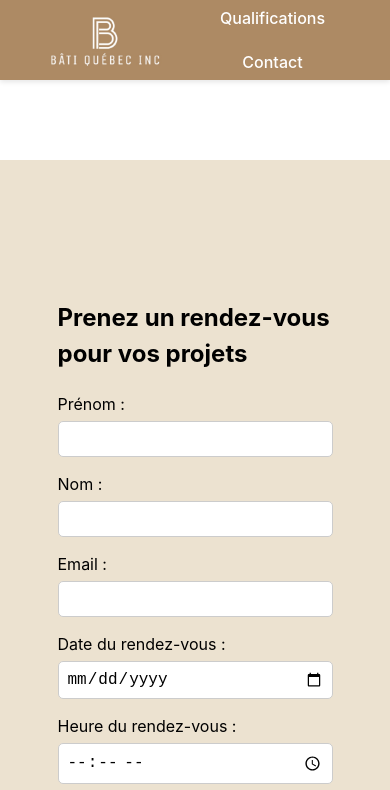
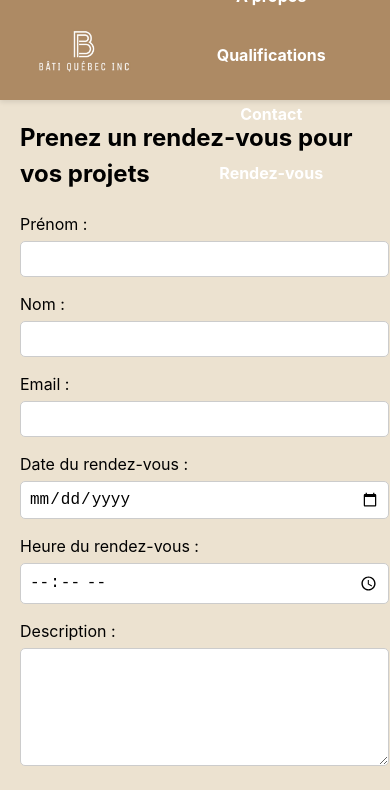
Before and after one commit to MyriamAssam/bati, a React (Vite) app: page /rdv in a window 390 px wide. Shown: the top 790 px of the page. Built offline with nearby package versions, Linux system fonts and the light colour scheme.

Commit message:
Arrangement style css pour mobile

```diff
--- a/src/App.css
+++ b/src/App.css
@@ -1,30 +1,8 @@
+/* 🌟 Ajustement global */
 #root {
   display: flex;
   flex-direction: column;
   flex-grow: 1;
-}
-
-.logo {
-  height: 60px;
-  /* Ajusté pour être mieux aligné */
-  padding: 10px;
-  transition: filter 300ms;
-}
-
-main {
-  flex: 1;
-  padding: 0;
-  text-align: center;
-  position: relative;
-  min-height: 100vh;
-}
-
-.logo:hover {
-  filter: drop-shadow(0 0 2em #646cffaa);
-}
-
-.logo.react:hover {
-  filter: drop-shadow(0 0 2em #61dafbaa);
 }
 
 html,
@@ -32,17 +10,12 @@ body {
   display: flex;
   flex-direction: column;
   min-height: 100vh;
-  padding-top: 80px;
+  margin: 0;
+  padding: 0;
   background-color: #ECE2D0;
-  margin: 0;
 }
 
-* {
-  box-sizing: border-box;
-  max-width: 100%;
-}
-
-/* ✅ Ajustement du menu */
+/* ✅ Correction du Header */
 header {
   background-color: #AD8A64;
   color: white;
@@ -65,6 +38,13 @@ header {
   align-items: center;
 }
 
+.logo {
+  height: 50px;
+  width: auto;
+  margin-left: 10px;
+}
+
+/* ✅ Correction du Menu */
 nav {
   display: flex;
   justify-content: flex-end;
@@ -76,7 +56,7 @@ nav {
   display: flex;
   flex-wrap: wrap;
   justify-content: center;
-  gap: 20px;
+  gap: 15px;
   margin: 0;
   padding: 0;
 }
@@ -92,7 +72,7 @@ nav {
   font-weight: bold;
 }
 
-/* ✅ Ajustement du menu pour mobile */
+/* ✅ Correction du Menu Mobile */
 @media (max-width: 768px) {
   nav {
     flex-direction: column;
@@ -102,10 +82,22 @@ nav {
   .menuListStyle {
     flex-direction: column;
     text-align: center;
+    padding-top: 10px;
   }
 }
 
-/* ✅ Correction du footer */
+/* ✅ Correction du Main */
+main {
+  flex: 1;
+  padding: 0;
+  text-align: center;
+  position: relative;
+  min-height: 100vh;
+  margin-top: 80px;
+  /* Évite le chevauchement du header */
+}
+
+/* ✅ Correction du Footer */
 .footer {
   width: 100%;
   padding: 20px 0;
--- a/src/App.jsx
+++ b/src/App.jsx
@@ -8,6 +8,7 @@ import About from "./pages/About";
 import Qualifications from "./pages/Qualifications";
 import Contact from "./pages/Contact";
 import Rdv from "./pages/Rdv";
+
 function App() {
   return (
     <Router>
@@ -19,7 +20,7 @@ function App() {
         maxWidth: "100%"
       }}>
         <Header />
-        <main style={{ flex: 1, padding: "20px" }}>
+        <main>
           <Routes>
             <Route path="/" element={<Home />} />
             <Route path="/about" element={<About />} />
@@ -28,11 +29,10 @@ function App() {
             <Route path="/rdv" element={<Rdv />} />
           </Routes>
         </main>
-        <Footer /> { }
+        <Footer />
       </div>
     </Router>
   );
 }
 
-
 export default App;
--- a/src/Footer.jsx
+++ b/src/Footer.jsx
@@ -1,16 +1,14 @@
 import { useNavigate } from "react-router-dom";
-import "./App.css";
-
+import './App.css';
 const Footer = () => {
     const navigate = useNavigate();
 
     return (
         <footer className="footer">
             <div className="footer-container">
-
                 {/* 🏢 Section Entreprise */}
                 <div className="footer-section">
-                    <img src="/images/logoBati.jpg" alt="Logo Bâti Québec" width="130" height="130" />
+                    <img src="/images/logoBati.jpg" alt="Logo Bâti Québec" />
                     <h3>Bâti Québec Inc.</h3>
                     <p>CP 82 NDG, Montréal, Québec H4A-3P4</p>
                 </div>
@@ -18,9 +16,9 @@ const Footer = () => {
                 {/* 📞 Section Contact */}
                 <div className="footer-section">
                     <h3>Nous Contacter</h3>
-                    <p><i className="fas fa-phone"></i> (514) 992-8595</p>
-                    <p><i className="fas fa-envelope"></i> <a href="mailto:info@batiquebec.com" className="footer-link">info@batiquebec.com</a></p>
-                    <p><i className="fas fa-id-badge"></i> RBQ : 5587-0471-01</p>
+                    <p>(514) 992-8595</p>
+                    <p><a href="mailto:info@batiquebec.com" className="footer-link">info@batiquebec.com</a></p>
+                    <p>RBQ : 5587-0471-01</p>
                 </div>
 
                 {/* 💬 Section Action */}
--- a/src/Header.jsx
+++ b/src/Header.jsx
@@ -1,80 +1,25 @@
 import { Link } from "react-router-dom";
-
+import './App.css';
 const Header = () => {
     return (
-        <header style={headerStyle}>
-            {/* 📌 Logo plus à gauche */}
-            <div style={logoContainer}>
-                <img src="/images/logoBati.jpg" alt="Logo" style={logoStyle} />
+        <header>
+            {/* 📌 Logo bien positionné */}
+            <div className="logo-container">
+                <img src="/images/logoBati.jpg" alt="Logo" className="logo" />
             </div>
 
-            {/* 📌 Navigation plus à droite */}
-            <nav style={menuStyle}>
-                <ul style={menuListStyle}>
-                    <li><Link to="/" style={linkStyle}>Home</Link></li>
-                    <li><Link to="/about" style={linkStyle}>About</Link></li>
-                    <li><Link to="/qualifications" style={linkStyle}>Qualifications</Link></li>
-                    <li><Link to="/contact" style={linkStyle}>Contact</Link></li>
-                    <li><Link to="/rdv" style={linkStyle}>Rendez-vous</Link></li>
+            {/* 📌 Navigation avec toutes les pages */}
+            <nav>
+                <ul className="menuListStyle">
+                    <li><Link to="/">Home</Link></li>
+                    <li><Link to="/about">À propos</Link></li>
+                    <li><Link to="/qualifications">Qualifications</Link></li>
+                    <li><Link to="/contact">Contact</Link></li>
+                    <li><Link to="/rdv">Rendez-vous</Link></li>
                 </ul>
             </nav>
         </header>
     );
 };
 
-/* ✅ Styles mis à jour */
-const headerStyle = {
-    backgroundColor: "#AD8A64",
-    color: "white",
-    padding: "10px 20px",
-    display: "flex",
-    alignItems: "center",
-    justifyContent: "space-between",
-    width: "100%",
-    position: "fixed",
-    top: 0,
-    left: 0,
-    right: 0,
-    zIndex: 1000,
-    boxSizing: "border-box",
-    height: "80px"
-};
-
-const logoContainer = {
-    flex: 1,
-    display: "flex",
-    justifyContent: "flex-start", /* ✅ Ajouté pour aligner à gauche */
-    marginLeft: "20px"
-};
-
-const logoStyle = {
-    height: "60px",
-    width: "auto"
-};
-
-const menuStyle = {
-    flex: 1,
-    display: "flex",
-    justifyContent: "flex-end",
-    marginRight: "20px"
-};
-
-const menuListStyle = {
-    listStyle: "none",
-    display: "flex",
-    flexWrap: "wrap",
-    justifyContent: "center",
-    gap: "20px",
-    margin: 0,
-    padding: 0
-};
-
-const linkStyle = {
-    color: "white",
-    textDecoration: "none",
-    fontSize: "16px"
-};
-
-document.body.style.marginTop = "80px";
-
 export default Header;
```
